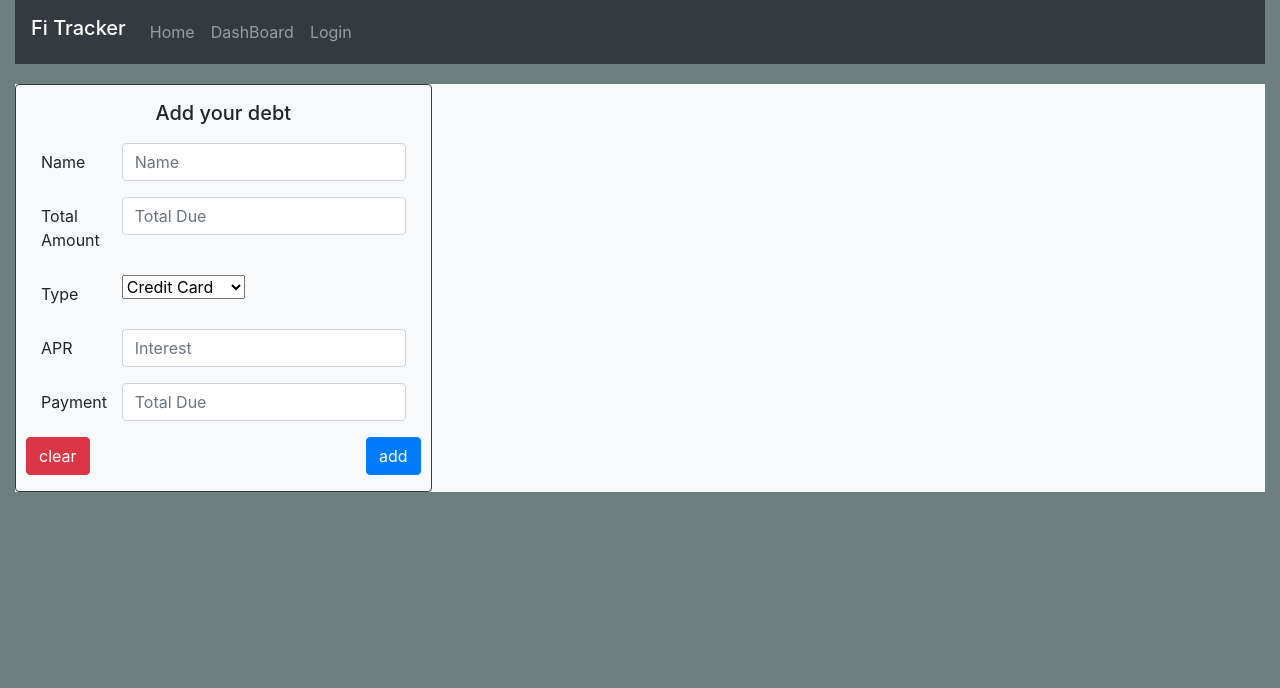
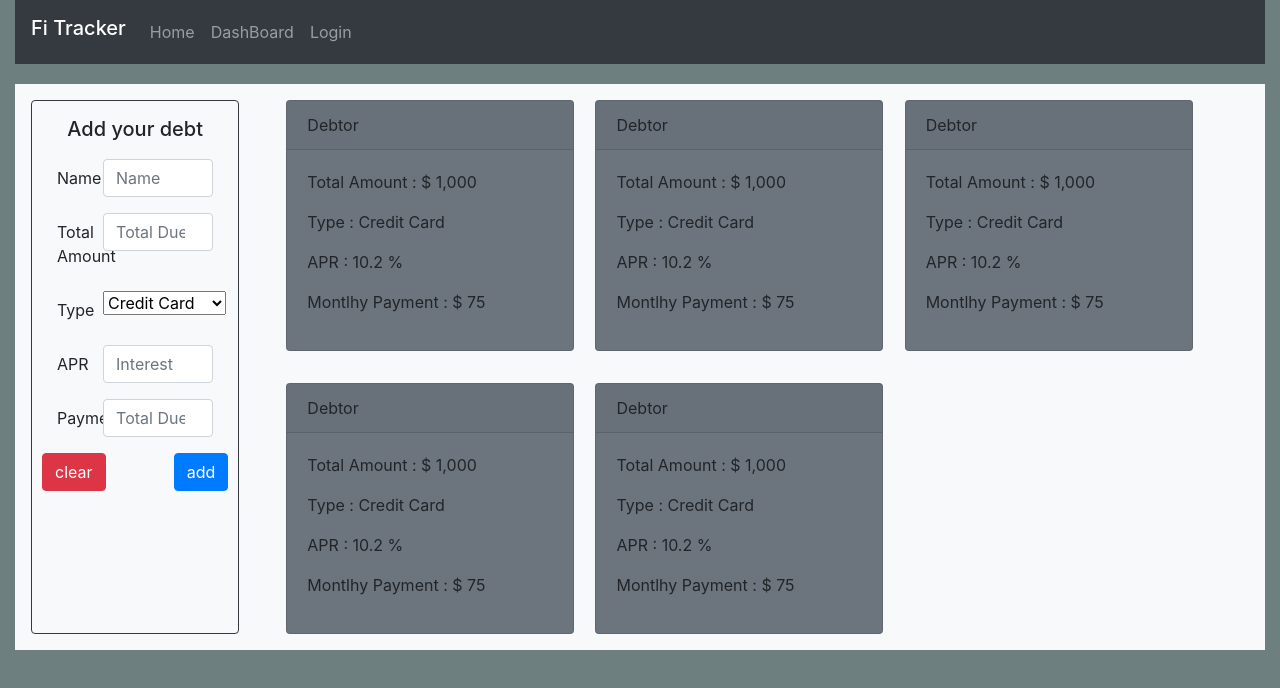
Before and after one commit to t3miLo/Fi-Tracker, a React (Create React App) app: page /dashboard in a window 1280 px wide. Shown: the top 688 px of the page. Built offline with nearby package versions, Linux system fonts and the light colour scheme.

Commit message:
created itemcards component for dashboard

```diff
--- a/src/componets/AddDebt.js
+++ b/src/componets/AddDebt.js
@@ -1,8 +1,5 @@
 import React, { Component } from "react";
 
-const mTop = {
-  marginTop: "20px"
-};
 
 const fPadding = {
   padding: "10px"
@@ -13,7 +10,6 @@ const lPadding = {
 };
 
 export class AddDebt extends Component {
-
   constructor(props) {
     super(props);
 
@@ -36,18 +32,21 @@ export class AddDebt extends Component {
     this.setState({
       [name]: value
     });
+
+    console.log(name, " : ", value);
   }
 
   render() {
     return (
-      <div className="container-fluid" style={mTop}>
-        <div className="row h-100 bg-light">
-          <div className="col-md-4 border border-dark rounded">
+
+          <div className="col-md-2 border border-dark rounded m-3">
             <h5 className="text-center pt-3">Add your debt </h5>
             <form style={fPadding} className="align-items-center">
               {/* Name group */}
               <div className="form-group row">
-                <label for="companyName" className="col-sm-2 col-form-label">
+                <label
+                  htmlFor="companyName"
+                  className="col-sm-2 col-form-label">
                   Name
                 </label>
                 <div className="col-sm-10" style={lPadding}>
@@ -55,6 +54,7 @@ export class AddDebt extends Component {
                     type="text"
                     className="form-control"
                     id="companyName"
+                    name="name"
                     placeholder="Name"
                     value={this.state.value}
                     onChange={this.handleChange}
@@ -64,12 +64,15 @@ export class AddDebt extends Component {
               {/* Name group end */}
               {/* Total Amount group */}
               <div className="form-group row">
-                <label for="totalAmount" className="col-sm-2 col-form-label">
+                <label
+                  htmlFor="totalAmount"
+                  className="col-sm-2 col-form-label">
                   Total Amount
                 </label>
                 <div className="col-sm-10" style={lPadding}>
                   <input
                     type="number"
+                    name="totalAmount"
                     className="form-control"
                     id="totalAmount"
                     placeholder="Total Due"
@@ -81,11 +84,15 @@ export class AddDebt extends Component {
               {/* Total Amount group end */}
               {/* Type group */}
               <div className="form-group row">
-                <label for="debtType" className="col-sm-2 col-form-label">
+                <label htmlFor="debtType" className="col-sm-2 col-form-label">
                   Type
                 </label>
                 <div style={lPadding}>
-                  <select id="debtType">
+                  <select
+                    id="debtType"
+                    value={this.state.value}
+                    name="debtType"
+                    onChange={this.handleChange}>
                     <option value="creditcard">Credit Card</option>
                     <option value="carloan">Car Loan</option>
                     <option value="studentloan">Student Loan</option>
@@ -96,7 +103,7 @@ export class AddDebt extends Component {
               {/* Type group end */}
               {/* APR group start */}
               <div className="form-group row">
-                <label for="apr" className="col-sm-2 col-form-label">
+                <label htmlFor="apr" className="col-sm-2 col-form-label">
                   APR
                 </label>
                 <div className="col-sm-10" style={lPadding}>
@@ -107,18 +114,22 @@ export class AddDebt extends Component {
                     placeholder="Interest"
                     value={this.state.value}
                     onChange={this.handleChange}
+                    name="apr"
                   />
                 </div>
               </div>
               {/* APR group end  */}
               {/* MonthlyPayment group start */}
               <div className="form-group row">
-                <label for="monthlyPayment" className="col-sm-2 col-form-label">
+                <label
+                  htmlFor="monthlyPayment"
+                  className="col-sm-2 col-form-label">
                   Payment
                 </label>
                 <div className="col-sm-10" style={lPadding}>
                   <input
                     type="number"
+                    name="monthlyPayment"
                     className="form-control"
                     id="monthlyPayment"
                     placeholder="Total Due"
@@ -148,8 +159,7 @@ export class AddDebt extends Component {
               </div>
             </form>
           </div>
-        </div>
-      </div>
+
     );
   }
 }
--- a/src/componets/DashBoard.js
+++ b/src/componets/DashBoard.js
@@ -1,13 +1,19 @@
 import React, { Component } from "react";
 import { AddDebt } from "./AddDebt";
+import { ItemCard } from "./itemCard";
+
+const mTop = {
+  marginTop: "20px"
+};
 
 export class DashBoard extends Component {
-
-
   render() {
     return (
-      <div>
-        <AddDebt />
+      <div className="container-fluid" style={mTop}>
+        <div className="row h-100 bg-light">
+          <AddDebt />
+          <ItemCard />
+        </div>
       </div>
     );
   }
--- /dev/null
+++ b/src/componets/itemCard.js
@@ -0,0 +1,60 @@
+import React, { Component } from "react";
+
+const cardWith = {
+  width: "18rem"
+};
+
+
+export class ItemCard extends Component {
+  render() {
+    return (
+      <div className="col-md-9 card-columns" >
+        <div className="card bg-secondary mb-3 m-3" style={cardWith}>
+          <div className="card-header">Debtor</div>
+          <div className="card-body">
+            <p>Total Amount : $ 1,000</p>
+            <p>Type : Credit Card</p>
+            <p>APR : 10.2 %</p>
+            <p>Montlhy Payment : $ 75</p>
+          </div>
+        </div>
+        <div className="card bg-secondary mb-3 m-3" style={cardWith}>
+          <div className="card-header">Debtor</div>
+          <div className="card-body">
+            <p>Total Amount : $ 1,000</p>
+            <p>Type : Credit Card</p>
+            <p>APR : 10.2 %</p>
+            <p>Montlhy Payment : $ 75</p>
+          </div>
+        </div>
+        <div className="card bg-secondary mb-3 m-3" style={cardWith}>
+          <div className="card-header">Debtor</div>
+          <div className="card-body">
+            <p>Total Amount : $ 1,000</p>
+            <p>Type : Credit Card</p>
+            <p>APR : 10.2 %</p>
+            <p>Montlhy Payment : $ 75</p>
+          </div>
+        </div>
+        <div className="card bg-secondary mb-3 m-3" style={cardWith}>
+          <div className="card-header">Debtor</div>
+          <div className="card-body">
+            <p>Total Amount : $ 1,000</p>
+            <p>Type : Credit Card</p>
+            <p>APR : 10.2 %</p>
+            <p>Montlhy Payment : $ 75</p>
+          </div>
+        </div>{" "}
+        <div className="card bg-secondary mb-3 m-3" style={cardWith}>
+          <div className="card-header">Debtor</div>
+          <div className="card-body">
+            <p>Total Amount : $ 1,000</p>
+            <p>Type : Credit Card</p>
+            <p>APR : 10.2 %</p>
+            <p>Montlhy Payment : $ 75</p>
+          </div>
+        </div>
+      </div>
+    );
+  }
+}
```
Lines whose indentation alone changed are shown as unchanged.
